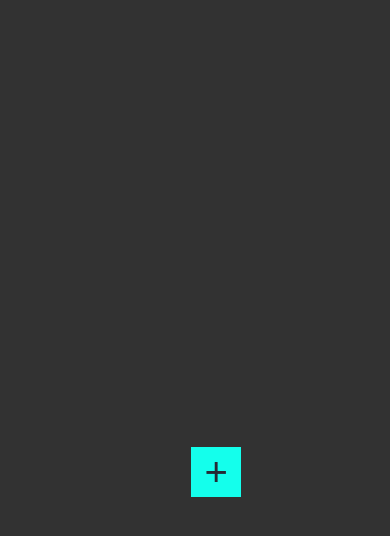
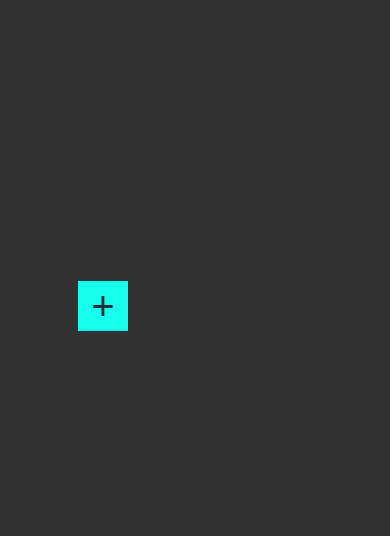
Before and after one commit to flyhorses/simple-Text-Shower, a plain HTML site: page index.html in a window 390 px wide. Shown: the part 324-860 px from the top of the page. Drawn offline with Linux system fonts and the light colour scheme.

Commit message:
Update style.css

```diff
--- a/style.css
+++ b/style.css
@@ -1,9 +1,5 @@
 body {
     background-color: #323232;
-    position: relative; /* 确保子元素的绝对定位是相对于 body */
-    min-height: 100vh; /* 确保 body 至少占满整个视口高度 */
-    padding-bottom: 50px; /* 预留底部空间 */
-    box-sizing: border-box; /* 确保 padding 不会增加 body 的总高度 */
 }
 #text {
     color:#14ffec;
@@ -13,18 +9,18 @@ body {
 }
 #inp {
     color:#212121;
-    position: absolute;
-    box-sizing: border-box;
-    width: 0;
-    display: flex;
-    left: 49%;
-    bottom: 50px; /* 与底部保持 50px 距离 */
+    position:fixed;
+    box-sizing:border-box;
+    width:0;
+    display:flex;
+    left:49%;
+    top:69%;
     background-color:#323232;
-    outline: none;
+    outline:none;
     border-top: 0;
     border-right: 0;
     border-left: 0;
-    border-bottom: 2px solid darkcyan;
+    border-bottom: 2px solid  darkcyan;
     transition: width 1s ease;
 }
 #inp:focus{
@@ -32,11 +28,11 @@ body {
     border-color:aqua;
     caret-color: #14ffec;
 }
-#btn {
-    height: 50px;
+#btn{
+    height:50px;
     width: 50px;
     position: absolute;
-    bottom: 50px; /* 与底部保持 50px 距离 */
+    top:65.733333%;
     left: 49%;
     background-color:#14ffec;
     color: #252a34;
@@ -47,3 +43,16 @@ body {
     line-height: 30%;
     transition: left 1s ease;
 }
+
+/* 添加媒体查询 */
+@media screen and (max-width: 600px) {
+    /* 当屏幕宽度小于等于 600px 时，调整输入框和按钮的位置 */
+    #inp {
+        left: 20%;
+        top: 75%;
+    }
+    #btn {
+        left: 20%;
+        top: 71.733333%;
+    }
+}
```
